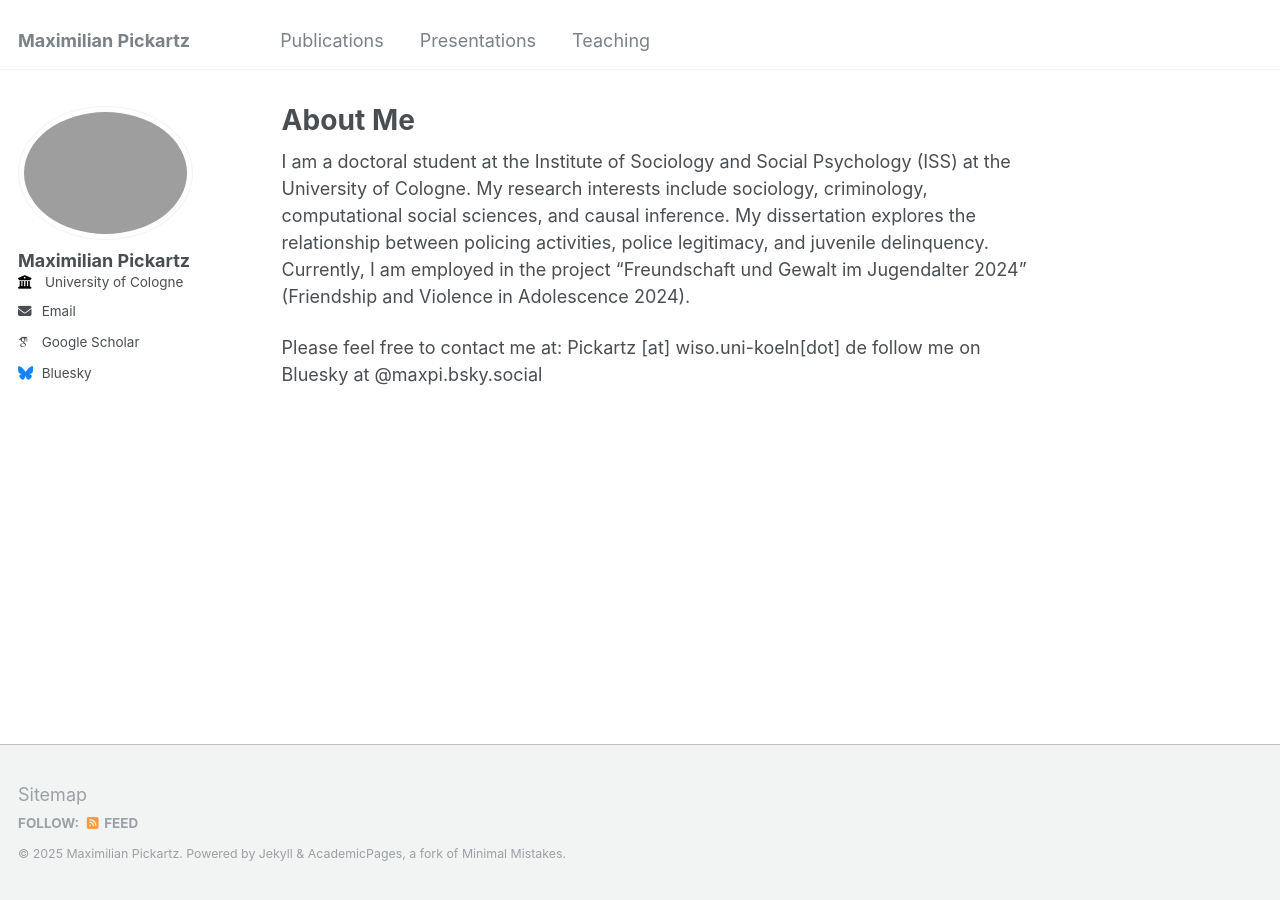
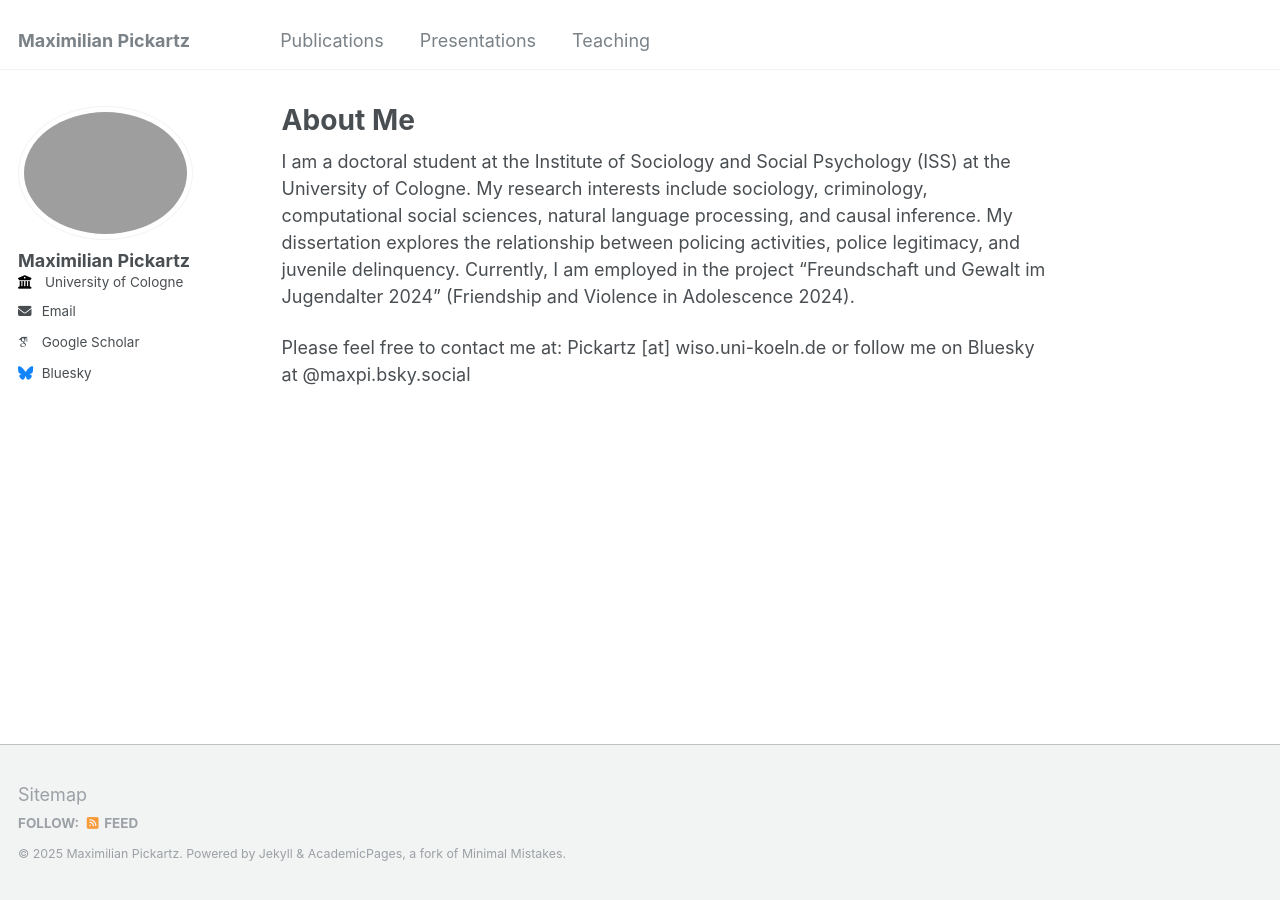
Before and after one commit to maxpi99/maxpi99.github.io, a Jekyll site: the page built from _pages/about.md, in a window 1280 px wide. Built offline with Jekyll 4.4.1, drawn with Linux system fonts in a browser that asks for light colours; some web fonts are replaced.

Commit message:
Update about.md

```diff
--- a/_pages/about.md
+++ b/_pages/about.md
@@ -8,8 +8,8 @@ redirect_from:
 ---
 
 I am a doctoral student at the Institute of Sociology and Social Psychology (ISS) at the University of Cologne.
-My research interests include sociology, criminology, computational social sciences, and causal inference.
+My research interests include sociology, criminology, computational social sciences, natural language processing, and causal inference.
 My dissertation explores the relationship between policing activities, police legitimacy, and juvenile delinquency.
 Currently, I am employed in the project "Freundschaft und Gewalt im Jugendalter 2024" (Friendship and Violence in Adolescence 2024).
 
-Please feel free to contact me at: Pickartz [at] wiso.uni-koeln[dot] de follow me on Bluesky at @maxpi.bsky.social
+Please feel free to contact me at: Pickartz [at] wiso.uni-koeln.de or follow me on Bluesky at @maxpi.bsky.social
```
